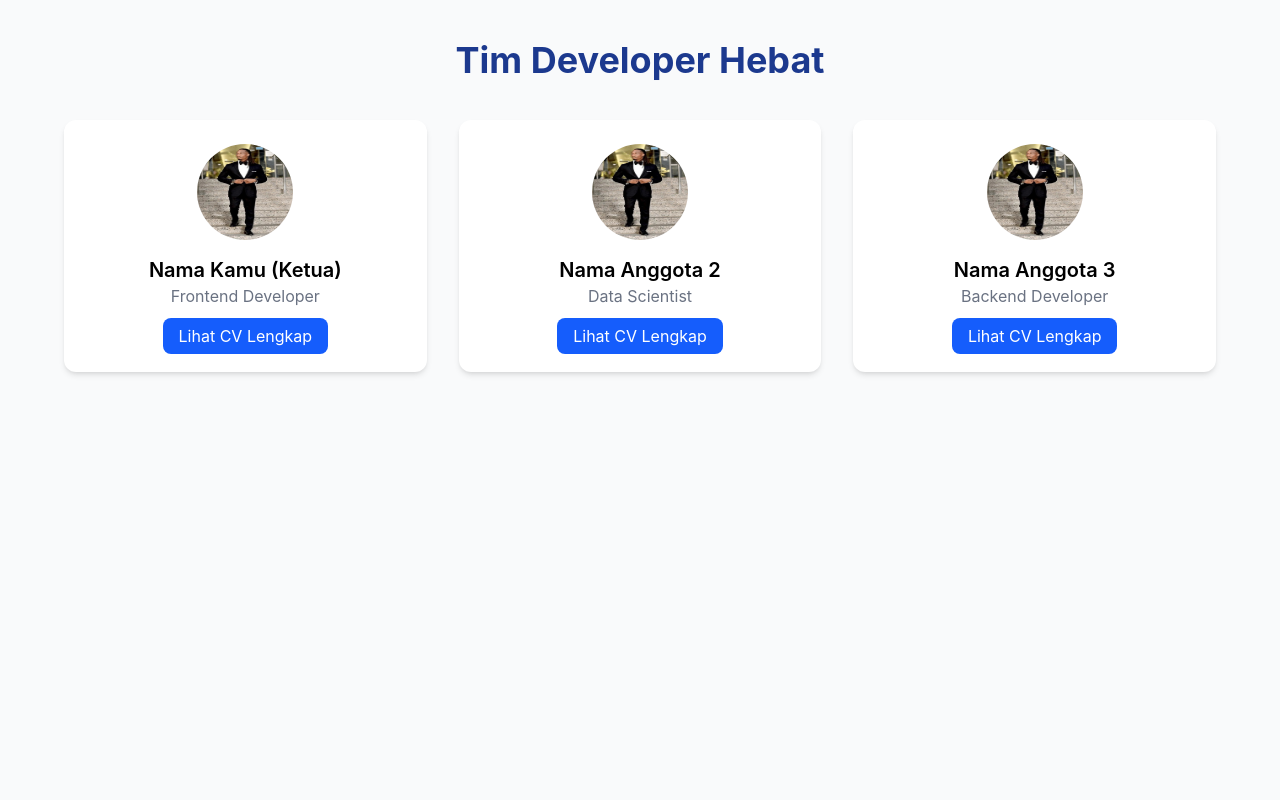
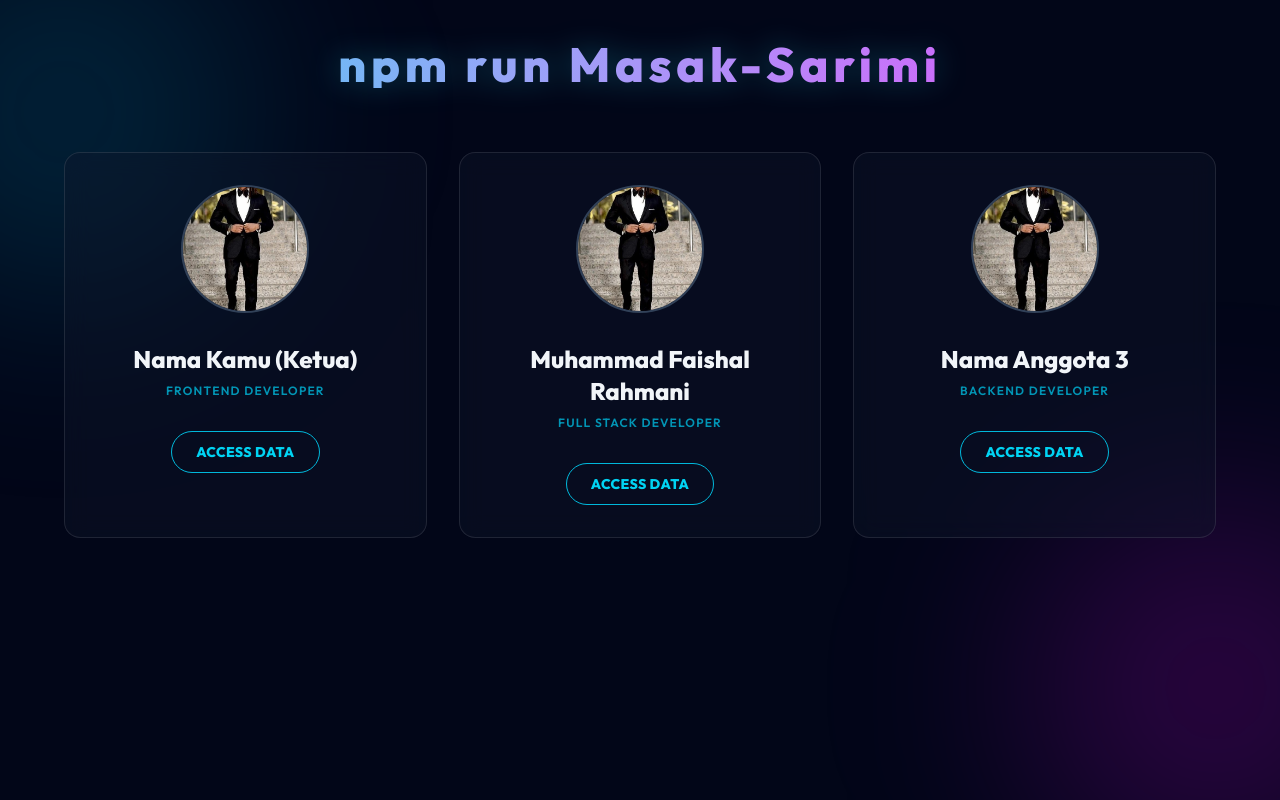
Before and after one commit to muhashaall17/sarimi-porto, a React (Vite) app: page / in a window 1280 px wide. Built offline with nearby package versions, Linux system fonts and the light colour scheme.

Commit message:
base desaining+templating

```diff
--- a/src/App.jsx
+++ b/src/App.jsx
@@ -1,15 +1,8 @@
-import { BrowserRouter as Router, Routes, Route } from 'react-router-dom';
 import Home from './Home';
-import Detail from './Detail';
 
 function App() {
   return (
-    <Router>
-      <Routes>
-        <Route path="/" element={<Home />} />
-        <Route path="/cv/:id" element={<Detail />} />
-      </Routes>
-    </Router>
+    <Home />
   );
 }
 
--- /dev/null
+++ b/src/CV-agi.jsx
@@ -0,0 +1,8 @@
+export default function CVAgi() {
+  return (
+    <div className="text-slate-200 space-y-6">
+      <h2 className="text-3xl font-bold text-cyan-400">CV Agi</h2>
+      <p>Data CV Agi akan diisi di sini...</p>
+    </div>
+  );
+}
--- /dev/null
+++ b/src/CV-faishal.jsx
@@ -0,0 +1,8 @@
+export default function CVFaishal() {
+  return (
+    <div className="text-slate-200 space-y-6">
+      <h2 className="text-3xl font-bold text-cyan-400">CV Faishal</h2>
+      <p>Data CV Faishal akan diisi di sini...</p>
+    </div>
+  );
+}
--- /dev/null
+++ b/src/CV-zaidan.jsx
@@ -0,0 +1,8 @@
+export default function CVZaidan() {
+  return (
+    <div className="text-slate-200 space-y-6">
+      <h2 className="text-3xl font-bold text-cyan-400">CV Zaidan</h2>
+      <p>Data CV Zaidan akan diisi di sini...</p>
+    </div>
+  );
+}
--- a/src/Detail.jsx
+++ /dev/null
@@ -1,34 +0,0 @@
-import { useParams, Link } from 'react-router-dom';
-import { teamData } from './data';
-
-export default function Detail() {
-    const { id } = useParams();
-    const member = teamData.find(m => m.id === id);
-
-    if (!member) return <h2 className="text-center mt-20">Anggota tidak ditemukan</h2>;
-
-    return (
-        <div className="max-w-3xl mx-auto p-10 bg-white shadow-lg mt-10 rounded-xl border border-gray-100">
-            <Link to="/" className="text-blue-500 hover:underline mb-6 inline-block">← Kembali ke Tim</Link>
-            <div className="flex items-center gap-6 border-b pb-6 mb-6">
-                <img src={member.photo} alt={member.name} className="w-32 h-32 rounded-full shadow-sm" />
-                <div>
-                    <h1 className="text-3xl font-bold text-gray-800">{member.name}</h1>
-                    <p className="text-xl text-gray-500">{member.role}</p>
-                </div>
-            </div>
-            <div className="space-y-4 text-gray-700">
-                <p><strong>Pendidikan:</strong> {member.education}</p>
-                <div>
-                    <strong>Pengalaman Organisasi & Proyek:</strong>
-                    <div className="pl-4 mt-2 border-l-4 border-blue-500 space-y-2">
-                        {member.experience.map((exp, idx) => (
-                            <p key={idx}>- {exp}</p>
-                        ))}
-                    </div>
-                </div>
-                <p className="mt-4 p-4 bg-blue-50 rounded-lg"><strong>Kelengkapan Dokumen:</strong> {member.documents}</p>
-            </div>
-        </div>
-    );
-}
--- a/src/Home.jsx
+++ b/src/Home.jsx
@@ -1,22 +1,101 @@
+import { useState } from 'react';
 import { Link } from 'react-router-dom';
 import { teamData } from './data';
 
+import CVFaishal from './CV-faishal';
+import CVAgi from './CV-agi';
+import CVZaidan from './CV-zaidan';
+
 export default function Home() {
+
+    const [activeModal, setActiveModal] = useState(null);
+
+    const renderCVContent = () => {
+        switch (activeModal) {
+            case 'faishal':
+                return <CVFaishal />;
+            case 'agi':
+                return <CVAgi />;
+            case 'zaidan':
+                return <CVZaidan />;
+            default:
+                return null;
+        }
+    };
+
     return (
-        <div className="min-h-screen bg-gray-50 p-10">
-            <h1 className="text-4xl font-bold text-center text-blue-900 mb-10">Tim Developer Hebat</h1>
-            <div className="grid grid-cols-1 md:grid-cols-3 gap-8 max-w-6xl mx-auto">
-                {teamData.map((member) => (
-                    <div key={member.id} className="bg-white p-6 rounded-xl shadow-md text-center hover:shadow-lg transition">
-                        <img src={member.photo} alt={member.name} className="w-24 h-24 rounded-full mx-auto mb-4" />
-                        <h2 className="text-xl font-semibold">{member.name}</h2>
-                        <p className="text-gray-500 mb-4">{member.role}</p>
-                        <Link to={`/cv/${member.id}`} className="bg-blue-600 text-white px-4 py-2 rounded-lg hover:bg-blue-700">
-                            Lihat CV Lengkap
-                        </Link>
+        <>
+            {/*
+        Container Utama Home.
+        Jika activeModal ada isinya, kita beri efek blur-md pada background ini.
+      */}
+            <div className={`min-h-screen bg-slate-950 text-slate-200 p-10 relative overflow-hidden transition-all duration-500 ${activeModal ? 'blur-md grayscale-[30%]' : ''}`}>
+
+                {/* Ornamen Cahaya Neon di Belakang */}
+                <div className="absolute top-[-10%] left-[-10%] w-96 h-96 bg-cyan-600/20 rounded-full blur-[100px] pointer-events-none"></div>
+                <div className="absolute bottom-[-10%] right-[-10%] w-96 h-96 bg-fuchsia-600/20 rounded-full blur-[100px] pointer-events-none"></div>
+
+                <h1 className="text-4xl md:text-5xl font-extrabold text-center mb-16 tracking-widest text-transparent bg-clip-text bg-gradient-to-r from-cyan-400 to-fuchsia-500 drop-shadow-[0_0_15px_rgba(34,211,238,0.3)]">
+                    npm run Masak-Sarimi
+                </h1>
+
+                <div className="grid grid-cols-1 md:grid-cols-3 gap-8 max-w-6xl mx-auto relative z-10">
+                    {teamData.map((member) => (
+                        <div key={member.id} className="bg-slate-900/40 backdrop-blur-md border border-white/10 p-8 rounded-2xl text-center transition-all duration-500 hover:-translate-y-2 hover:border-cyan-400/60 hover:shadow-[0_0_30px_rgba(34,211,238,0.2)] group">
+
+                            <div className="relative inline-block mb-6">
+                                <img src={member.photo} alt={member.name} className="w-32 h-32 rounded-full mx-auto object-cover border-2 border-slate-700 group-hover:border-cyan-400 transition-colors duration-500 relative z-10" />
+                                <div className="absolute inset-0 rounded-full shadow-[0_0_20px_rgba(34,211,238,0.6)] opacity-0 group-hover:opacity-100 transition-opacity duration-500"></div>
+                            </div>
+
+                            <h2 className="text-2xl font-bold text-slate-100 mb-2 group-hover:text-cyan-300 transition-colors duration-300">
+                                {member.name}
+                            </h2>
+                            <p className="text-cyan-500/80 mb-8 font-semibold tracking-widest uppercase text-xs">
+                                {member.role}
+                            </p>
+
+                            {/* Tombol yang memicu munculnya modal */}
+                            <button
+                                onClick={() => setActiveModal(member.id)}
+                                className="inline-block bg-transparent border border-cyan-500 text-cyan-400 px-6 py-2.5 rounded-full font-bold text-sm tracking-wide cursor-pointer transition-all duration-300 hover:bg-cyan-500 hover:text-slate-950 hover:shadow-[0_0_20px_rgba(34,211,238,0.8)]"
+                            >
+                                ACCESS DATA
+                            </button>
+                        </div>
+                    ))}
+                </div>
+            </div>
+
+            {/* --- KANVAS MODAL --- */}
+            {/* Modal hanya muncul jika activeModal tidak null */}
+            {activeModal && (
+                <div className="fixed inset-0 z-50 flex items-center justify-center p-4 sm:p-10 bg-slate-950/60 backdrop-blur-sm transition-opacity">
+
+                    {/* Kotak Modal */}
+                    <div className="bg-slate-900 border border-slate-700 rounded-2xl w-full max-w-4xl max-h-[90vh] overflow-y-auto relative shadow-[0_0_50px_rgba(34,211,238,0.1)] custom-scrollbar">
+
+                        {/* Tombol Close di pojok kanan atas modal */}
+                        <button
+                            onClick={() => setActiveModal(null)}
+                            className="sticky top-4 right-4 float-right bg-slate-800 text-slate-400 hover:text-fuchsia-400 hover:bg-slate-700 w-10 h-10 rounded-full flex items-center justify-center transition-colors z-10"
+                        >
+                            ✕
+                        </button>
+
+                        {/* Area Konten CV */}
+                        <div className="p-8 sm:p-12">
+                            {renderCVContent()}
+                        </div>
                     </div>
-                ))}
-            </div>
-        </div>
+
+                    {/* Area klik di luar kotak untuk menutup modal */}
+                    <div
+                        className="absolute inset-0 z-[-1]"
+                        onClick={() => setActiveModal(null)}
+                    ></div>
+                </div>
+            )}
+        </>
     );
 }
--- a/src/data.js
+++ b/src/data.js
@@ -2,7 +2,7 @@ import fotoDummy from "./assets/dummy.jpg";
 
 export const teamData = [
   {
-    id: "anggota-1",
+    id: "agi",
     name: "Nama Kamu (Ketua)",
     role: "Frontend Developer",
     photo: fotoDummy,
@@ -14,11 +14,11 @@ export const teamData = [
     documents: "CV, KTP, Transkrip Nilai (Lengkap)",
   },
   {
-    id: "anggota-2",
-    name: "Nama Anggota 2",
-    role: "Data Scientist",
+    id: "faishal",
+    name: "Muhammad Faishal Rahmani",
+    role: "Full Stack Developer",
     photo: fotoDummy,
-    education: "Teknik Informatika, UNIKOM",
+    education: "Teknik Informatika, Universitas Komputer Indonesia",
     experience: [
       "Penelitian Klasifikasi Kualitas Tidur menggunakan K-Nearest Neighbors (KNN)",
       "Visualisasi Data Kualitas Udara",
@@ -26,7 +26,7 @@ export const teamData = [
     documents: "CV, KTP, Transkrip Nilai (Lengkap)",
   },
   {
-    id: "anggota-3",
+    id: "zaidan",
     name: "Nama Anggota 3",
     role: "Backend Developer",
     photo: fotoDummy,
--- a/src/index.css
+++ b/src/index.css
@@ -1 +1,7 @@
+@import url("https://fonts.googleapis.com/css2?family=Outfit:wght@300;400;600;800&display=swap");
+
 @import "tailwindcss";
+
+@theme {
+  --font-sans: "Outfit", sans-serif;
+}
```
